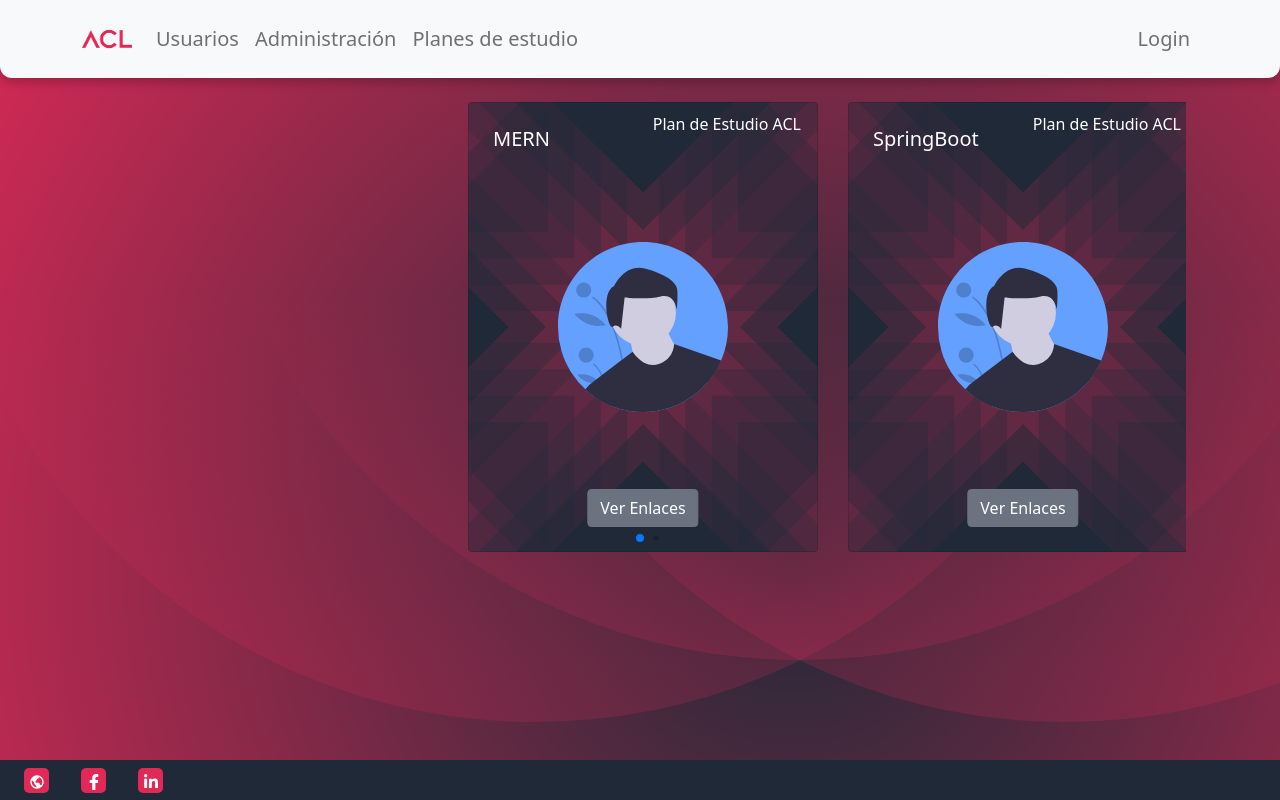
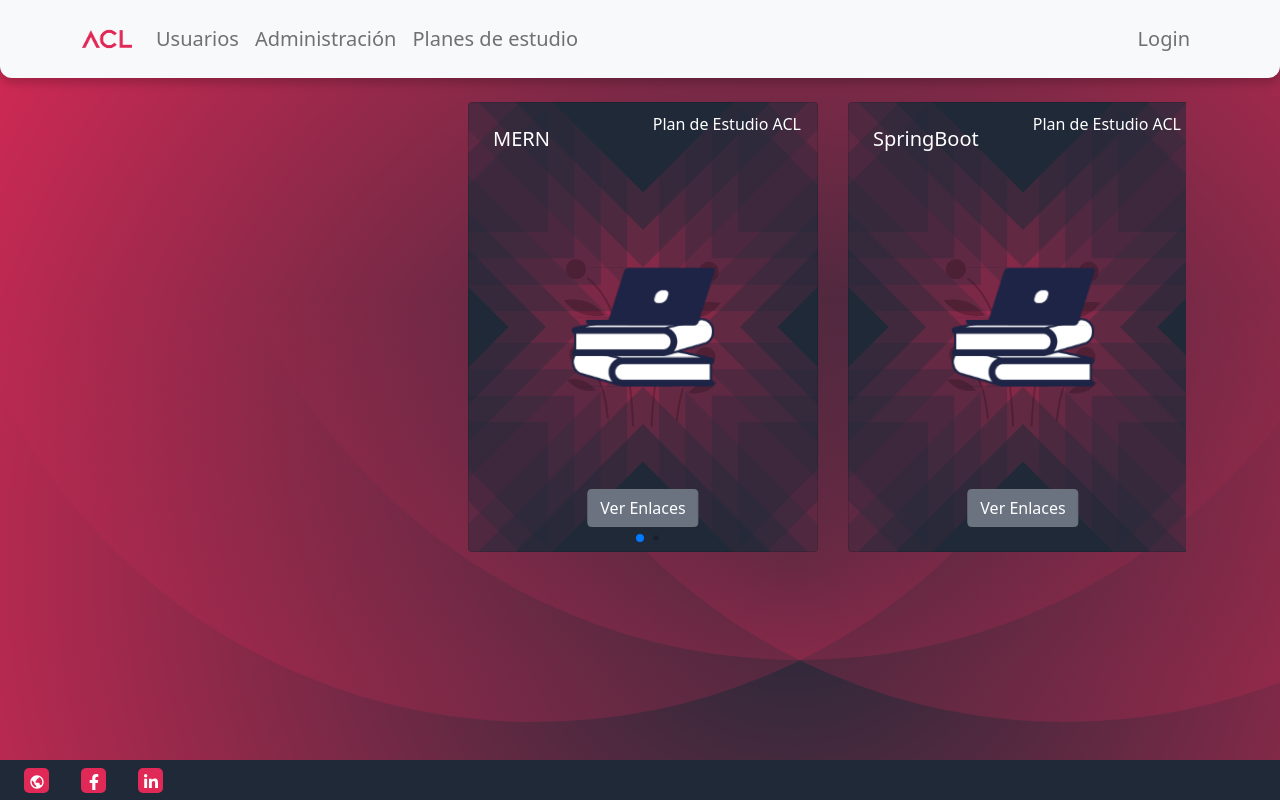
Before and after one commit to WEBPPJ/WEBPPJ, a React (Create React App) app in the folder client/: page /planes in a window 1280 px wide. Built offline with nearby package versions, Linux system fonts and the light colour scheme.

Commit message:
Cambiado el icono en la vista de usuarios

```diff
--- a/client/src/App.css
+++ b/client/src/App.css
@@ -330,7 +330,7 @@ body {
 }
 
 .swiper-slide .card img {
-  width: 170px;
+  width: 200px;
   height: auto;
 }
 
--- a/client/src/components/SyllabusUsers.jsx
+++ b/client/src/components/SyllabusUsers.jsx
@@ -99,8 +99,8 @@ const SyllabusUsers = () => {
                                         </div>
                                         <img
                                             className='img-fluid position-absolute top-50 start-50 translate-middle'
-                                            src="\img\male_avatar.svg"
-                                            alt="gestor-de-tareas"
+                                            src="\img\syllabus_logo.svg"
+                                            alt="syllabus"
                                         ></img>
                                     </Card.Body>
                                 </Card>
```
Also changed, not shown: client/src/components/SyllabusCard.jsx (+0 -7 lines), client/public/img/syllabus_logo.svg (added).
